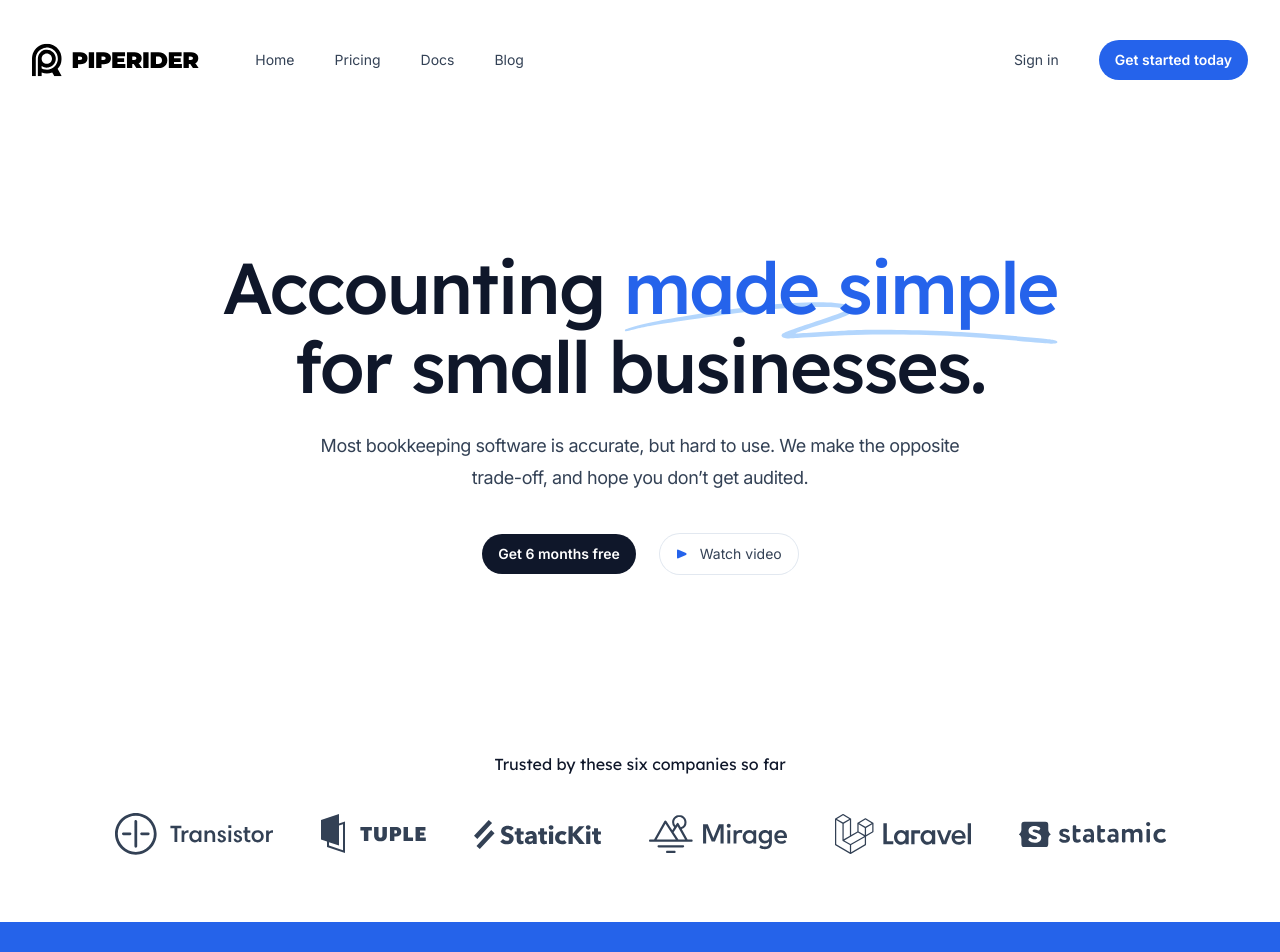
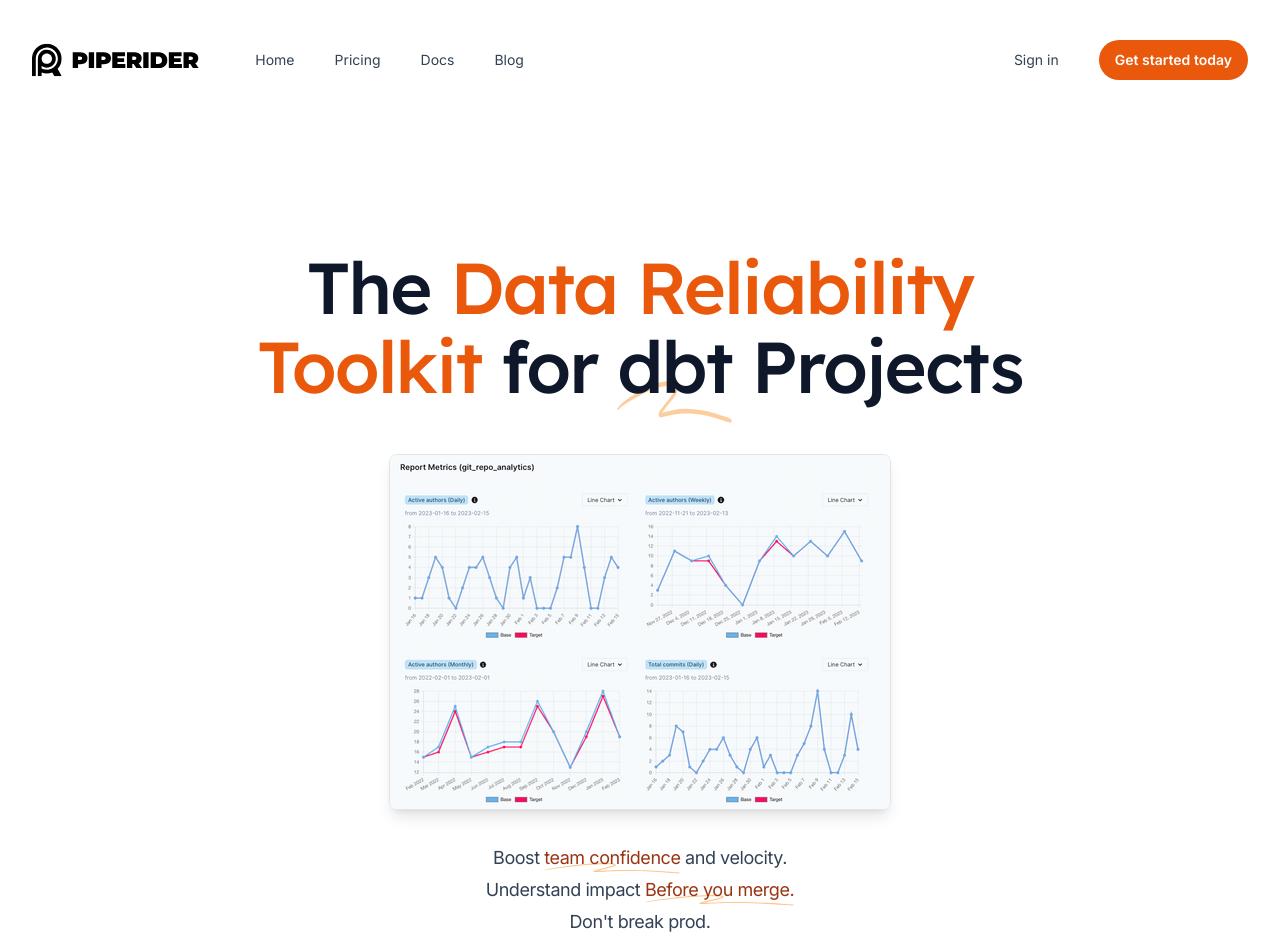
Before and after one commit to InfuseAI/piperider-io, a Next.js app: page / in a window 1280 px wide. Shown: the top 952 px of the page. Built offline with nearby package versions, Linux system fonts and the light colour scheme.

Commit message:
update hero image

```diff
--- a/src/components/Button.jsx
+++ b/src/components/Button.tsx
@@ -13,6 +13,8 @@ const variantStyles = {
     slate:
       "bg-slate-900 text-white hover:bg-slate-700 hover:text-slate-100 active:bg-slate-800 active:text-slate-300 focus-visible:outline-slate-900",
     blue: "bg-blue-600 text-white hover:text-slate-100 hover:bg-blue-500 active:bg-blue-800 active:text-blue-100 focus-visible:outline-blue-600",
+    orange:
+      "bg-orange-600 text-white hover:text-slate-100 hover:bg-orange-500 active:bg-orange-800 active:text-orange-100 focus-visible:outline-orange-600",
     white:
       "bg-white text-slate-900 hover:bg-blue-50 active:bg-blue-200 active:text-slate-600 focus-visible:outline-white",
   },
--- a/src/components/Footer.jsx
+++ b/src/components/Footer.jsx
@@ -3,6 +3,7 @@ import Link from "next/link";
 import { Container } from "@/components/Container";
 import { Logo } from "@/components/Logo";
 import { NavLink } from "@/components/NavLink";
+import IconGithub from "@/components/IconGithub";
 import { siteNav } from "@/lib/siteMeta";
 
 export function Footer() {
@@ -40,12 +41,7 @@ export function Footer() {
               className="group"
               aria-label="PipeRider on GitHub"
             >
-              <svg
-                aria-hidden="true"
-                className="h-6 w-6 fill-slate-500 group-hover:fill-slate-700"
-              >
-                <path d="M12 2C6.477 2 2 6.484 2 12.017c0 4.425 2.865 8.18 6.839 9.504.5.092.682-.217.682-.483 0-.237-.008-.868-.013-1.703-2.782.605-3.369-1.343-3.369-1.343-.454-1.158-1.11-1.466-1.11-1.466-.908-.62.069-.608.069-.608 1.003.07 1.531 1.032 1.531 1.032.892 1.53 2.341 1.088 2.91.832.092-.647.35-1.088.636-1.338-2.22-.253-4.555-1.113-4.555-4.951 0-1.093.39-1.988 1.029-2.688-.103-.253-.446-1.272.098-2.65 0 0 .84-.27 2.75 1.026A9.564 9.564 0 0 1 12 6.844a9.59 9.59 0 0 1 2.504.337c1.909-1.296 2.747-1.027 2.747-1.027.546 1.379.202 2.398.1 2.651.64.7 1.028 1.595 1.028 2.688 0 3.848-2.339 4.695-4.566 4.943.359.309.678.92.678 1.855 0 1.338-.012 2.419-.012 2.747 0 .268.18.58.688.482A10.02 10.02 0 0 0 22 12.017C22 6.484 17.522 2 12 2Z" />
-              </svg>
+              <IconGithub />
             </Link>
           </div>
           <p className="mt-6 text-sm text-slate-500 sm:mt-0">
--- a/src/components/Header.jsx
+++ b/src/components/Header.jsx
@@ -102,6 +102,7 @@ export function Header() {
               <Logo className="h-10 w-auto" />
             </Link>
             <div className="hidden md:flex md:gap-x-6">
+              {" "}
               {siteNav.map((navItem) => (
                 <NavLink key={navItem.href} href={navItem.href}>
                   {navItem.name}
@@ -113,7 +114,7 @@ export function Header() {
             <div className="hidden md:block">
               <NavLink href="/login">Sign in</NavLink>
             </div>
-            <Button href="/register" color="blue">
+            <Button href="/register" color="orange">
               <span>
                 Get started <span className="hidden lg:inline">today</span>
               </span>
--- a/src/components/Hero.jsx
+++ b/src/components/Hero.jsx
@@ -1,5 +1,6 @@
 import Image from "next/image";
 
+import IconGithub from "@/components/IconGithub";
 import { Button } from "@/components/Button";
 import { Container } from "@/components/Container";
 import logoLaravel from "@/images/logos/laravel.svg";
@@ -8,78 +9,82 @@ import logoStatamic from "@/images/logos/statamic.svg";
 import logoStaticKit from "@/images/logos/statickit.svg";
 import logoTransistor from "@/images/logos/transistor.svg";
 import logoTuple from "@/images/logos/tuple.svg";
+import clsx from "clsx";
+
+export const FancyUnderline = ({ className, children, ...props }) => {
+  return (
+    <span className={clsx("relative whitespace-nowrap", className)}>
+      <svg
+        aria-hidden="true"
+        viewBox="0 0 418 42"
+        className="absolute left-0 top-3/4 h-[0.58em] w-full fill-orange-300/80"
+        preserveAspectRatio="none"
+      >
+        <path d="M203.371.916c-26.013-2.078-76.686 1.963-124.73 9.946L67.3 12.749C35.421 18.062 18.2 21.766 6.004 25.934 1.244 27.561.828 27.778.874 28.61c.07 1.214.828 1.121 9.595-1.176 9.072-2.377 17.15-3.92 39.246-7.496C123.565 7.986 157.869 4.492 195.942 5.046c7.461.108 19.25 1.696 19.17 2.582-.107 1.183-7.874 4.31-25.75 10.366-21.992 7.45-35.43 12.534-36.701 13.884-2.173 2.308-.202 4.407 4.442 4.734 2.654.187 3.263.157 15.593-.78 35.401-2.686 57.944-3.488 88.365-3.143 46.327.526 75.721 2.23 130.788 7.584 19.787 1.924 20.814 1.98 24.557 1.332l.066-.011c1.201-.203 1.53-1.825.399-2.335-2.911-1.31-4.893-1.604-22.048-3.261-57.509-5.556-87.871-7.36-132.059-7.842-23.239-.254-33.617-.116-50.627.674-11.629.54-42.371 2.494-46.696 2.967-2.359.259 8.133-3.625 26.504-9.81 23.239-7.825 27.934-10.149 28.304-14.005.417-4.348-3.529-6-16.878-7.066Z" />
+      </svg>
+      <span className="relative text-orange-800">{children}</span>
+    </span>
+  );
+};
 
 export function Hero() {
   return (
     <Container className="pb-16 pt-20 text-center lg:pt-32">
       <h1 className="mx-auto max-w-4xl font-display text-5xl font-medium tracking-tight text-slate-900 sm:text-7xl">
-        Accounting{" "}
-        <span className="relative whitespace-nowrap text-blue-600">
+        The <span className="text-orange-600">Data Reliability Toolkit</span>{" "}
+        for{" "}
+        <span className="relative whitespace-nowrap">
           <svg
             aria-hidden="true"
             viewBox="0 0 418 42"
-            className="absolute left-0 top-2/3 h-[0.58em] w-full fill-blue-300/70"
+            className="absolute left-0 top-2/3 h-[0.58em] w-full fill-orange-300/70"
             preserveAspectRatio="none"
           >
             <path d="M203.371.916c-26.013-2.078-76.686 1.963-124.73 9.946L67.3 12.749C35.421 18.062 18.2 21.766 6.004 25.934 1.244 27.561.828 27.778.874 28.61c.07 1.214.828 1.121 9.595-1.176 9.072-2.377 17.15-3.92 39.246-7.496C123.565 7.986 157.869 4.492 195.942 5.046c7.461.108 19.25 1.696 19.17 2.582-.107 1.183-7.874 4.31-25.75 10.366-21.992 7.45-35.43 12.534-36.701 13.884-2.173 2.308-.202 4.407 4.442 4.734 2.654.187 3.263.157 15.593-.78 35.401-2.686 57.944-3.488 88.365-3.143 46.327.526 75.721 2.23 130.788 7.584 19.787 1.924 20.814 1.98 24.557 1.332l.066-.011c1.201-.203 1.53-1.825.399-2.335-2.911-1.31-4.893-1.604-22.048-3.261-57.509-5.556-87.871-7.36-132.059-7.842-23.239-.254-33.617-.116-50.627.674-11.629.54-42.371 2.494-46.696 2.967-2.359.259 8.133-3.625 26.504-9.81 23.239-7.825 27.934-10.149 28.304-14.005.417-4.348-3.529-6-16.878-7.066Z" />
           </svg>
-          <span className="relative">made simple</span>
+          <span className="relative">dbt</span>
         </span>{" "}
-        for small businesses.
+        Projects
       </h1>
-      <p className="mx-auto mt-6 max-w-2xl text-lg tracking-tight text-slate-700">
-        Most bookkeeping software is accurate, but hard to use. We make the
-        opposite trade-off, and hope you don’t get audited.
-      </p>
+      <div className="shadow-lg table mx-auto border border-zinc-200 rounded-lg overflow-hidden mb-8 mt-12">
+        <Image
+          src="/metrics-image.png"
+          alt="PipeRider dbt metrics"
+          width={500}
+          height={354}
+        />
+      </div>
+      <div className="mx-auto mt-6 max-w-2xl text-lg tracking-tight text-slate-700">
+        <p>
+          Boost <FancyUnderline>team confidence</FancyUnderline> and velocity.{" "}
+        </p>
+        <p>
+          Understand impact <FancyUnderline>Before you merge.</FancyUnderline>
+        </p>
+        <p>{"Don't"} break prod.</p>
+      </div>
+      <pre className="rounded-lg bg-zinc-800 text-left max-w-[500px] mx-auto p-4 mt-8">
+        <code className="text-white block">
+          <span className="text-white/70">$</span> pip install piperider
+        </code>
+        <code className="text-white block">
+          <span className="text-white/70">$</span> piperider init
+        </code>
+        <code className="text-white block">
+          <span className="text-white/70">$</span> piperider compare
+        </code>
+      </pre>
       <div className="mt-10 flex justify-center gap-x-6">
-        <Button href="/register">Get 6 months free</Button>
+        <Button color="orange" href="https://cloud.piperider.io/signup">
+          Launch Cloud
+        </Button>
         <Button
           href="https://www.youtube.com/watch?v=dQw4w9WgXcQ"
           variant="outline"
         >
-          <svg
-            aria-hidden="true"
-            className="h-3 w-3 flex-none fill-blue-600 group-active:fill-current"
-          >
-            <path d="m9.997 6.91-7.583 3.447A1 1 0 0 1 1 9.447V2.553a1 1 0 0 1 1.414-.91L9.997 5.09c.782.355.782 1.465 0 1.82Z" />
-          </svg>
-          <span className="ml-3">Watch video</span>
+          <IconGithub />
+          <span className="ml-3">GitHub</span>
         </Button>
-      </div>
-      <div className="mt-36 lg:mt-44">
-        <p className="font-display text-base text-slate-900">
-          Trusted by these six companies so far
-        </p>
-        <ul
-          role="list"
-          className="mt-8 flex items-center justify-center gap-x-8 sm:flex-col sm:gap-x-0 sm:gap-y-10 xl:flex-row xl:gap-x-12 xl:gap-y-0"
-        >
-          {[
-            [
-              { name: "Transistor", logo: logoTransistor },
-              { name: "Tuple", logo: logoTuple },
-              { name: "StaticKit", logo: logoStaticKit },
-            ],
-            [
-              { name: "Mirage", logo: logoMirage },
-              { name: "Laravel", logo: logoLaravel },
-              { name: "Statamic", logo: logoStatamic },
-            ],
-          ].map((group, groupIndex) => (
-            <li key={groupIndex}>
-              <ul
-                role="list"
-                className="flex flex-col items-center gap-y-8 sm:flex-row sm:gap-x-12 sm:gap-y-0"
-              >
-                {group.map((company) => (
-                  <li key={company.name} className="flex">
-                    <Image src={company.logo} alt={company.name} unoptimized />
-                  </li>
-                ))}
-              </ul>
-            </li>
-          ))}
-        </ul>
       </div>
     </Container>
   );
--- /dev/null
+++ b/src/components/IconGithub.jsx
@@ -0,0 +1,10 @@
+export default function IconGithub() {
+  return (
+    <svg
+      aria-hidden="true"
+      className="h-6 w-6 fill-slate-500 group-hover:fill-slate-700"
+    >
+      <path d="M12 2C6.477 2 2 6.484 2 12.017c0 4.425 2.865 8.18 6.839 9.504.5.092.682-.217.682-.483 0-.237-.008-.868-.013-1.703-2.782.605-3.369-1.343-3.369-1.343-.454-1.158-1.11-1.466-1.11-1.466-.908-.62.069-.608.069-.608 1.003.07 1.531 1.032 1.531 1.032.892 1.53 2.341 1.088 2.91.832.092-.647.35-1.088.636-1.338-2.22-.253-4.555-1.113-4.555-4.951 0-1.093.39-1.988 1.029-2.688-.103-.253-.446-1.272.098-2.65 0 0 .84-.27 2.75 1.026A9.564 9.564 0 0 1 12 6.844a9.59 9.59 0 0 1 2.504.337c1.909-1.296 2.747-1.027 2.747-1.027.546 1.379.202 2.398.1 2.651.64.7 1.028 1.595 1.028 2.688 0 3.848-2.339 4.695-4.566 4.943.359.309.678.92.678 1.855 0 1.338-.012 2.419-.012 2.747 0 .268.18.58.688.482A10.02 10.02 0 0 0 22 12.017C22 6.484 17.522 2 12 2Z" />
+    </svg>
+  );
+}
```
Also changed, not shown: tailwind.config.js (+21 -21 lines), public/metrics-image.png (added).
